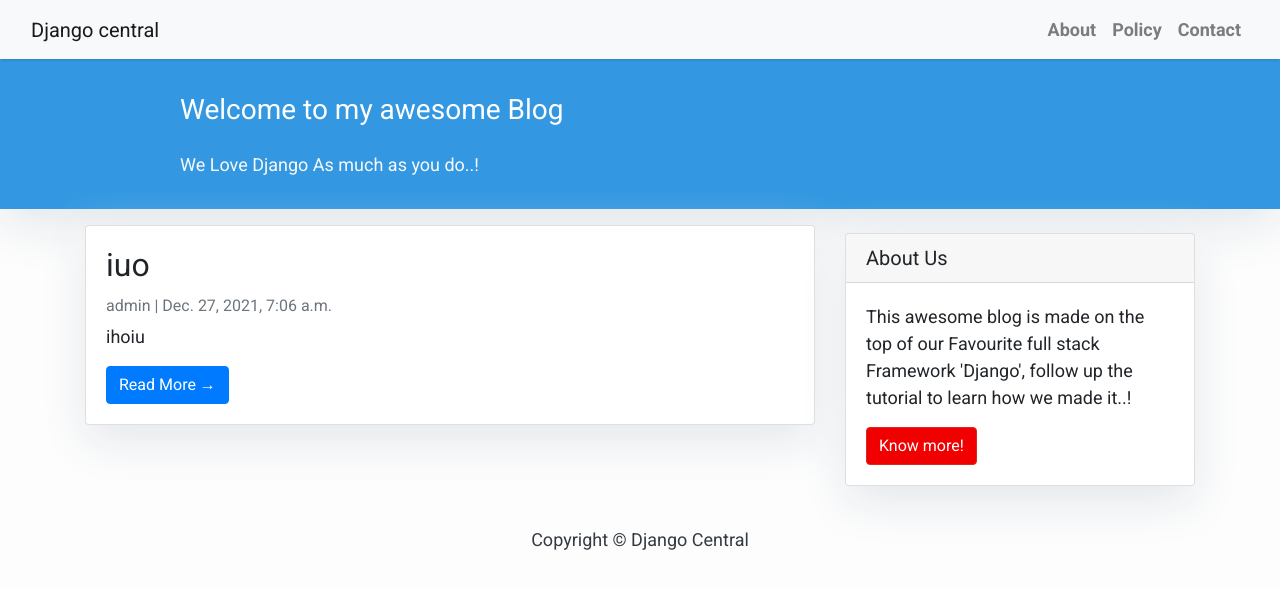
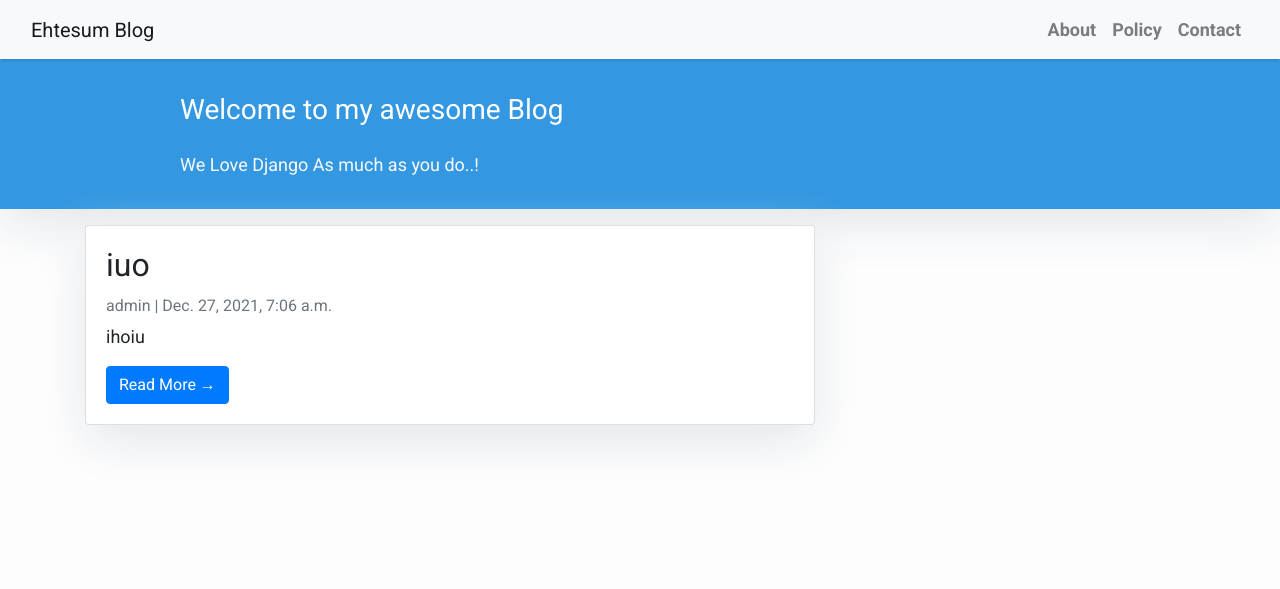
Before and after one commit to ehtesum/Django_blog, a Django app: page / in a window 1280 px wide. Shown: the top 589 px of the page. Run offline with Django 3.2, Linux system fonts and the light colour scheme; data comes from the database, SQL or seed files in the repository; some libraries are stand-ins or nearby versions.

Commit message:
changed to ehtesum

```diff
--- a/mysite/blog/templates/base.html
+++ b/mysite/blog/templates/base.html
@@ -37,7 +37,7 @@
         <!-- Navigation -->
         <nav class="navbar navbar-expand-lg navbar-light bg-light shadow" id="mainNav">
             <div class="container-fluid">
-                <a class="navbar-brand" href="{% url 'home' %}">Django central</a>
+                <a class="navbar-brand" href="{% url 'home' %}">Ehtesum Blog</a>
                 <button class="navbar-toggler navbar-toggler-right" type="button" data-toggle="collapse" data-target="#navbarResponsive"
                     aria-controls="navbarResponsive" aria-expanded="false" aria-label="Toggle navigation">
                     <span class="navbar-toggler-icon"></span>
@@ -60,9 +60,6 @@
         {% block content %}
         <!-- Content Goes here -->
         {% endblock content %}
-        <!-- Footer -->
-        <footer class="py-3 bg-grey">
-            <p class="m-0 text-dark text-center ">Copyright &copy; Django Central</p>
-        </footer>
+
     </body>
 </html>
--- a/mysite/blog/templates/index.html
+++ b/mysite/blog/templates/index.html
@@ -46,7 +46,7 @@
             </div>
             {% endfor %}
         </div>
-        {% block sidebar %} {% include 'sidebar.html' %} {% endblock sidebar %}
+
     </div>
     </div>
 
```
